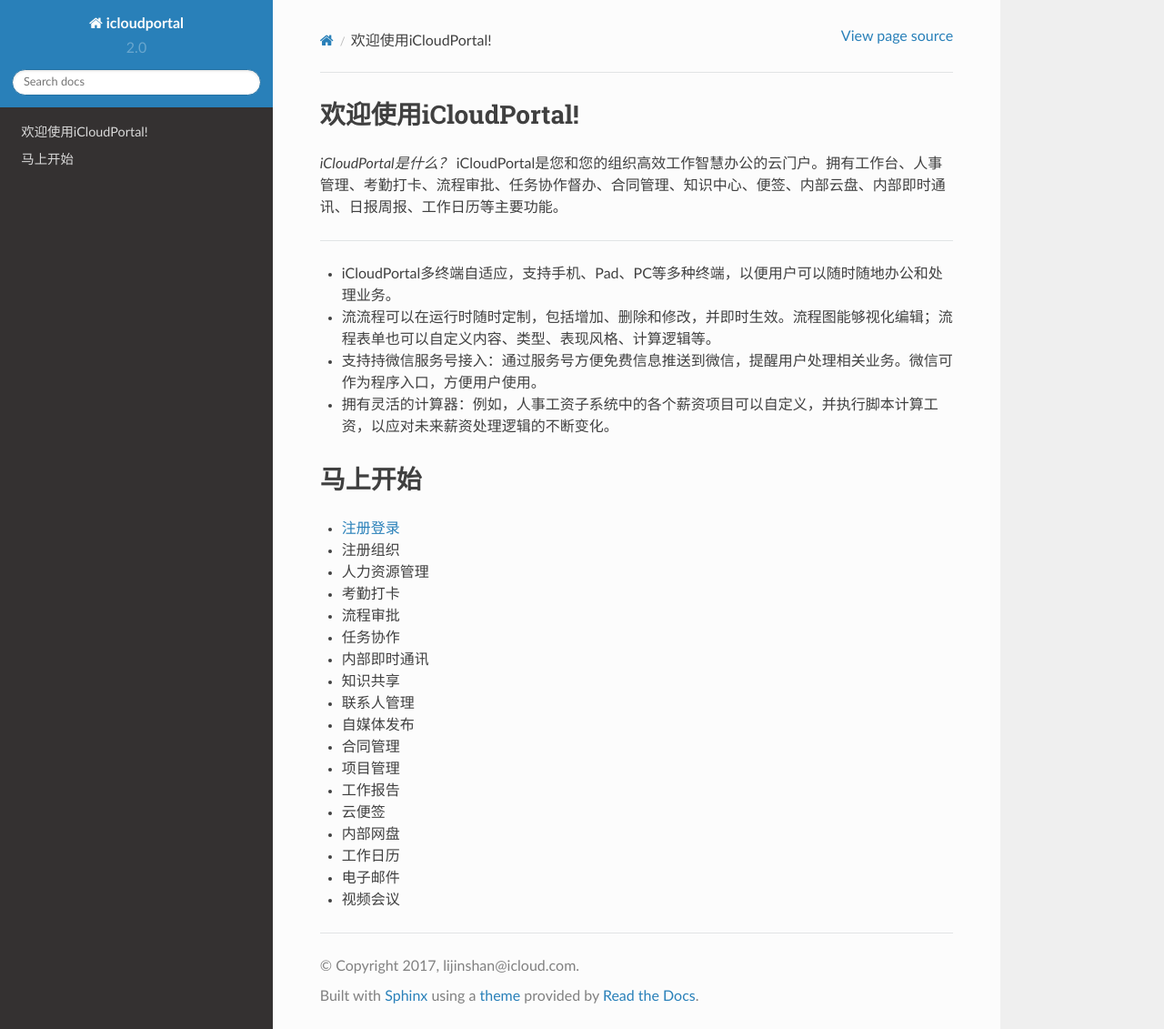
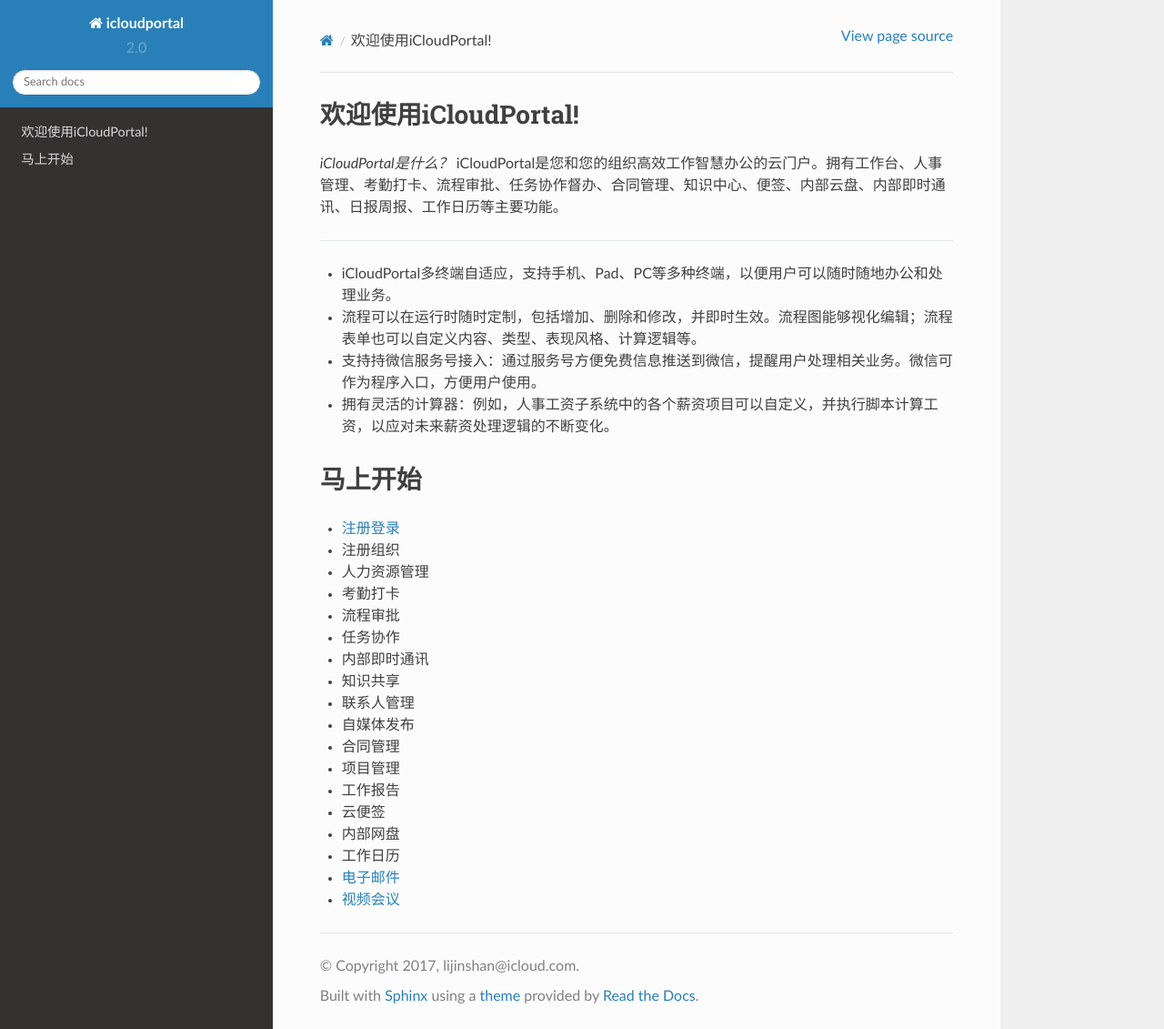
Before and after one commit to jacky-cyber/icloudportal, a Sphinx documentation site: the page built from docs/index.rst, in a window 1280 px wide and 1131 px high. Shown: the whole window at 91% size. Built offline with Sphinx 7.4.7 and the Read the Docs theme 2.0.0, drawn with Linux system fonts in a browser that asks for light colours; some of the changed lines change nothing that is shown.

Commit message:
更新视频会议及邮件链接

```diff
--- a/docs/index.rst
+++ b/docs/index.rst
@@ -12,7 +12,7 @@
 ----------------------------------
 
 * iCloudPortal多终端自适应，支持手机、Pad、PC等多种终端，以便用户可以随时随地办公和处理业务。
-* 流流程可以在运行时随时定制，包括增加、删除和修改，并即时生效。流程图能够视化编辑；流程表单也可以自定义内容、类型、表现风格、计算逻辑等。
+* 流程可以在运行时随时定制，包括增加、删除和修改，并即时生效。流程图能够视化编辑；流程表单也可以自定义内容、类型、表现风格、计算逻辑等。
 * 支持持微信服务号接入：通过服务号方便免费信息推送到微信，提醒用户处理相关业务。微信可作为程序入口，方便用户使用。
 * 拥有灵活的计算器：例如，人事工资子系统中的各个薪资项目可以自定义，并执行脚本计算工资，以应对未来薪资处理逻辑的不断变化。
 
@@ -41,5 +41,5 @@
 * 云便签
 * 内部网盘
 * 工作日历
-* 电子邮件
-* 视频会议
+* `电子邮件 <https://mail.icloudportal.com>`_
+* `视频会议 <https://meet.icloudportal.com>`_
```
